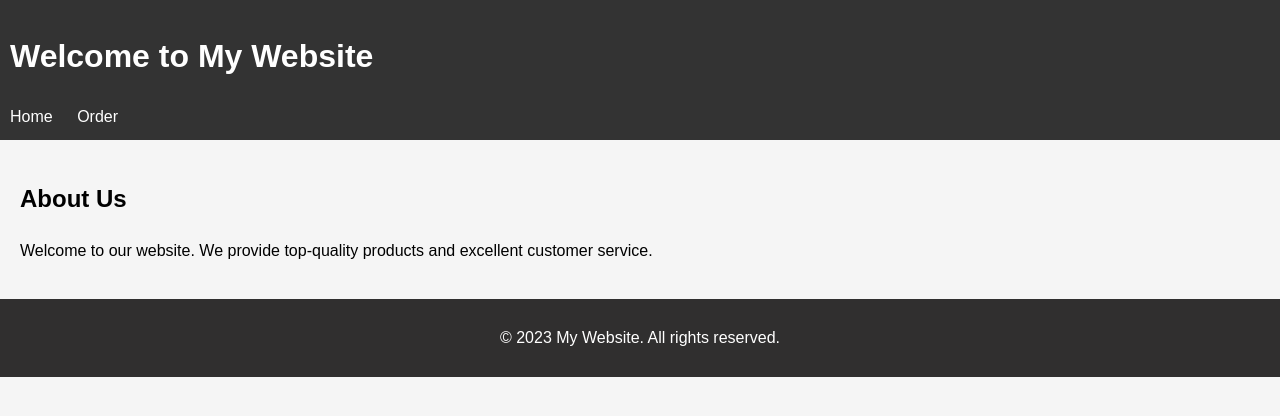
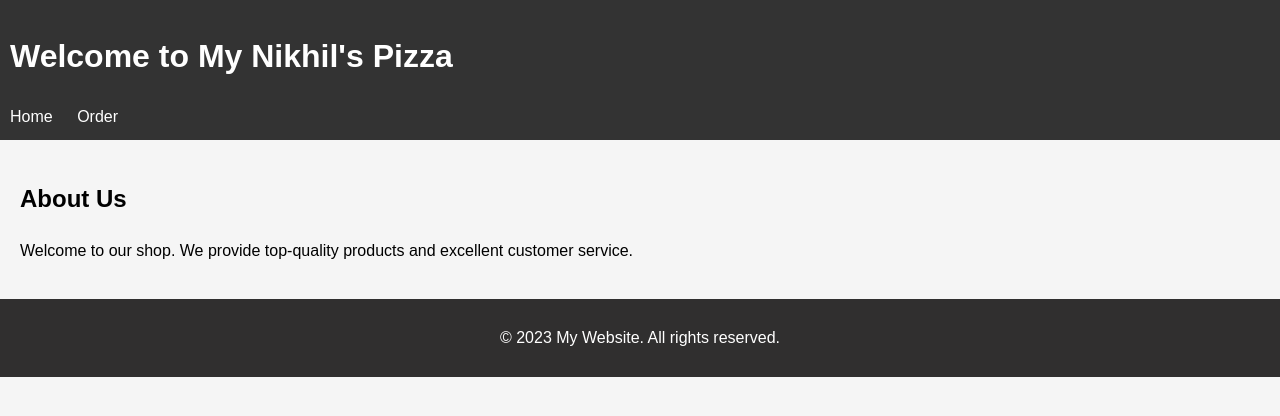
Before and after one commit to NIKHIL4640/NIKHIL4640, a plain HTML site: page index.html in a window 1280 px wide. Drawn offline with Linux system fonts and the light colour scheme.

Commit message:
Update index.html

```diff
--- a/index.html
+++ b/index.html
@@ -6,7 +6,7 @@
 </head>
 <body>
   <header>
-    <h1>Welcome to My Website</h1>
+    <h1>Welcome to My Nikhil's Pizza</h1>
     <nav>
       <ul>
         <li><a href="index.html">Home</a></li>
@@ -18,7 +18,7 @@
   <main>
     <section>
       <h2>About Us</h2>
-      <p>Welcome to our website. We provide top-quality products and excellent customer service.</p>
+      <p>Welcome to our shop. We provide top-quality products and excellent customer service.</p>
     </section>
 
     <!-- Add more sections/content as needed -->
```
